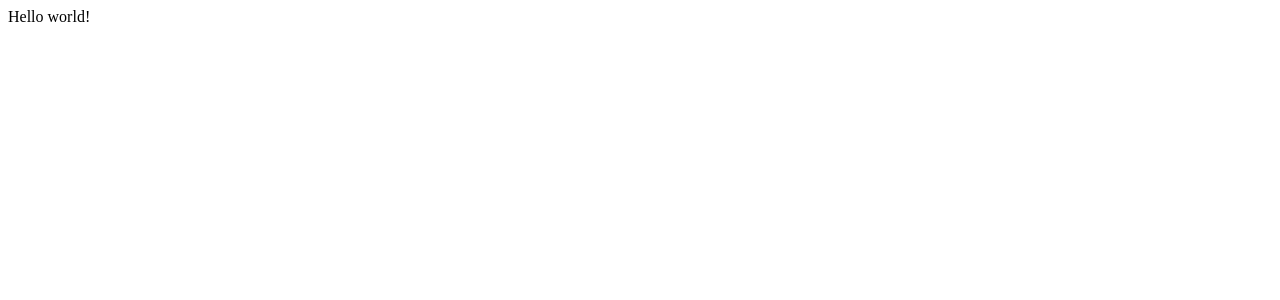
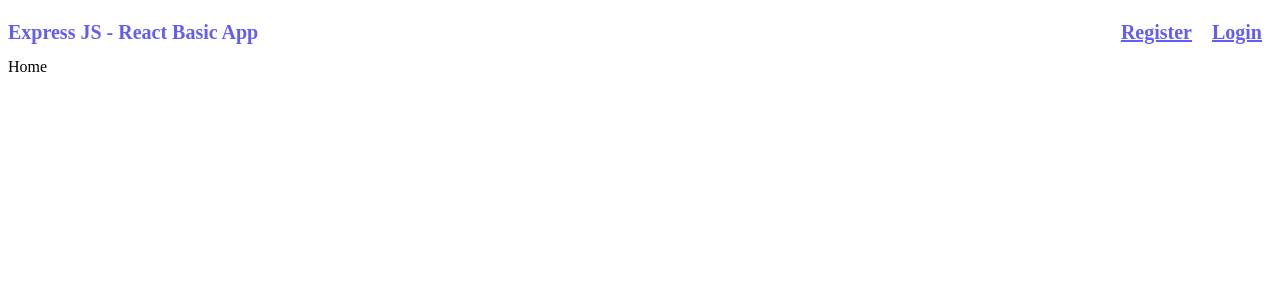
Before and after one commit to alexcloudstar/expressjs-react-basic, a React (Create React App) app in the folder client/: page / in a window 1280 px wide. Shown: the top 300 px of the page. Built offline with nearby package versions, Linux system fonts and the light colour scheme.

Commit message:
Added header/navbar

```diff
--- a/client/src/components/App.js
+++ b/client/src/components/App.js
@@ -1,8 +1,12 @@
 import React from 'react';
-import ReactDOM from 'react-dom';
+import Home from '../pages/home';
 
 const App = () => {
-  return <div>Hello world!</div>;
+  return (
+    <>
+      <Home />
+    </>
+  );
 };
 
 export default App;
--- /dev/null
+++ b/client/src/components/header/index.js
@@ -0,0 +1,10 @@
+import React from 'react';
+import { Navbar } from './navbar';
+
+export const Header = () => {
+  return (
+    <>
+      <Navbar />
+    </>
+  );
+};
--- /dev/null
+++ b/client/src/components/header/navbar.js
@@ -0,0 +1,44 @@
+import React from 'react';
+import styled from 'styled-components';
+
+const NavbarEl = styled.div`
+  width: 100%;
+  height: 100%;
+  display: flex;
+  flex-direction: row;
+  align-items: center;
+  justify-content: space-between;
+`;
+
+const Logo = styled.div`
+  h1 {
+    color: #625df5;
+    font-size: 20px;
+    font-weight: 600;
+  }
+`;
+
+const RegisterLinks = styled.div`
+  a {
+    color: #625df5;
+    font-size: 20px;
+    font-weight: 600;
+    margin: 0 10px;
+  }
+`;
+
+export const Navbar = () => {
+  return (
+    <>
+      <NavbarEl>
+        <Logo>
+          <h1>Express JS - React Basic App</h1>
+        </Logo>
+        <RegisterLinks>
+          <a href='/register'>Register</a>
+          <a href='/login'>Login</a>
+        </RegisterLinks>
+      </NavbarEl>
+    </>
+  );
+};
--- /dev/null
+++ b/client/src/pages/home.js
@@ -0,0 +1,13 @@
+import React from 'react';
+import { Header } from '../components/header/index';
+
+const Home = () => {
+  return (
+    <>
+      <Header />
+      <div className='home'>Home</div>
+    </>
+  );
+};
+
+export default Home;
```
Also changed, not shown: client/src/pages/register.js (added, +18 -0 lines).
